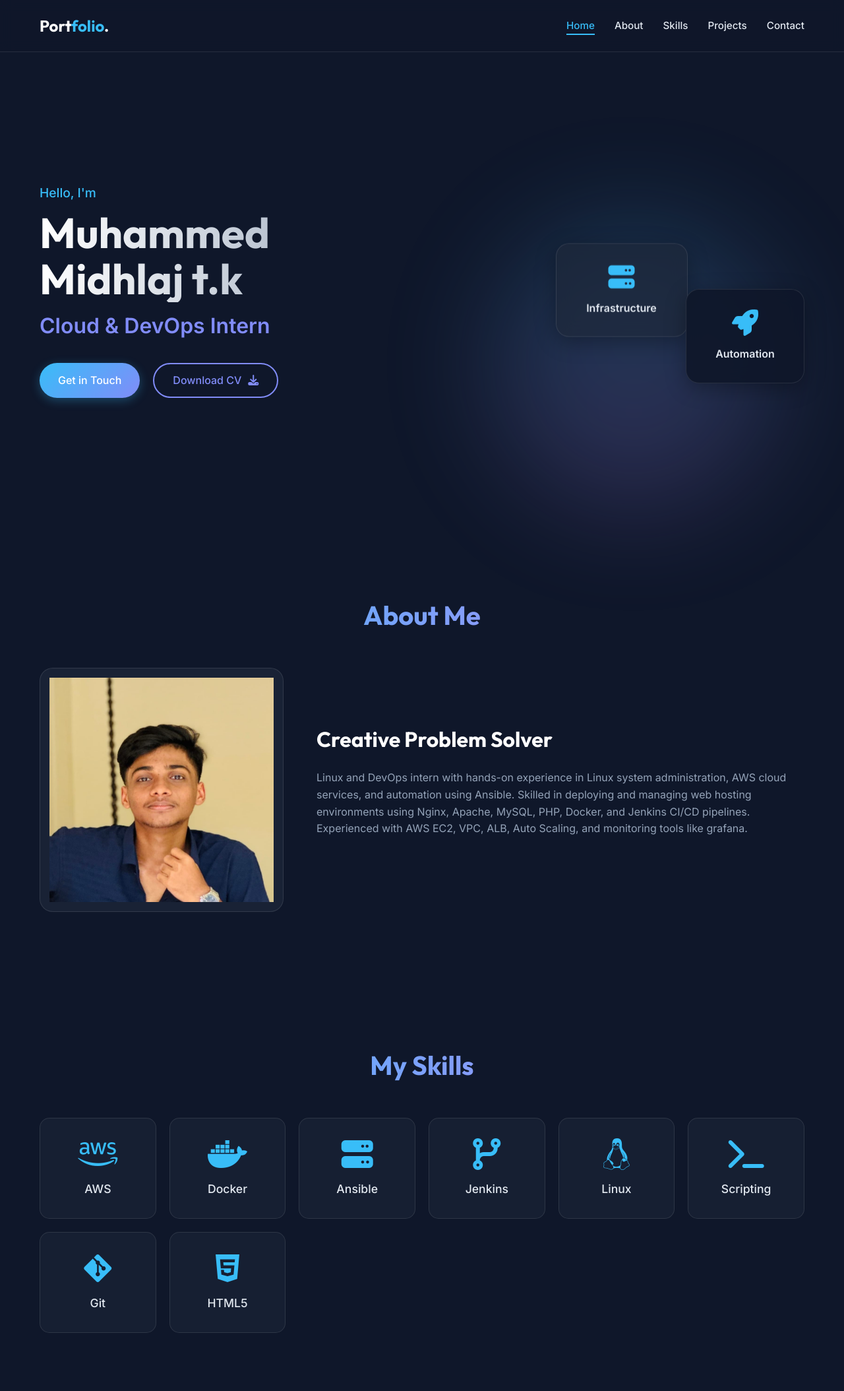
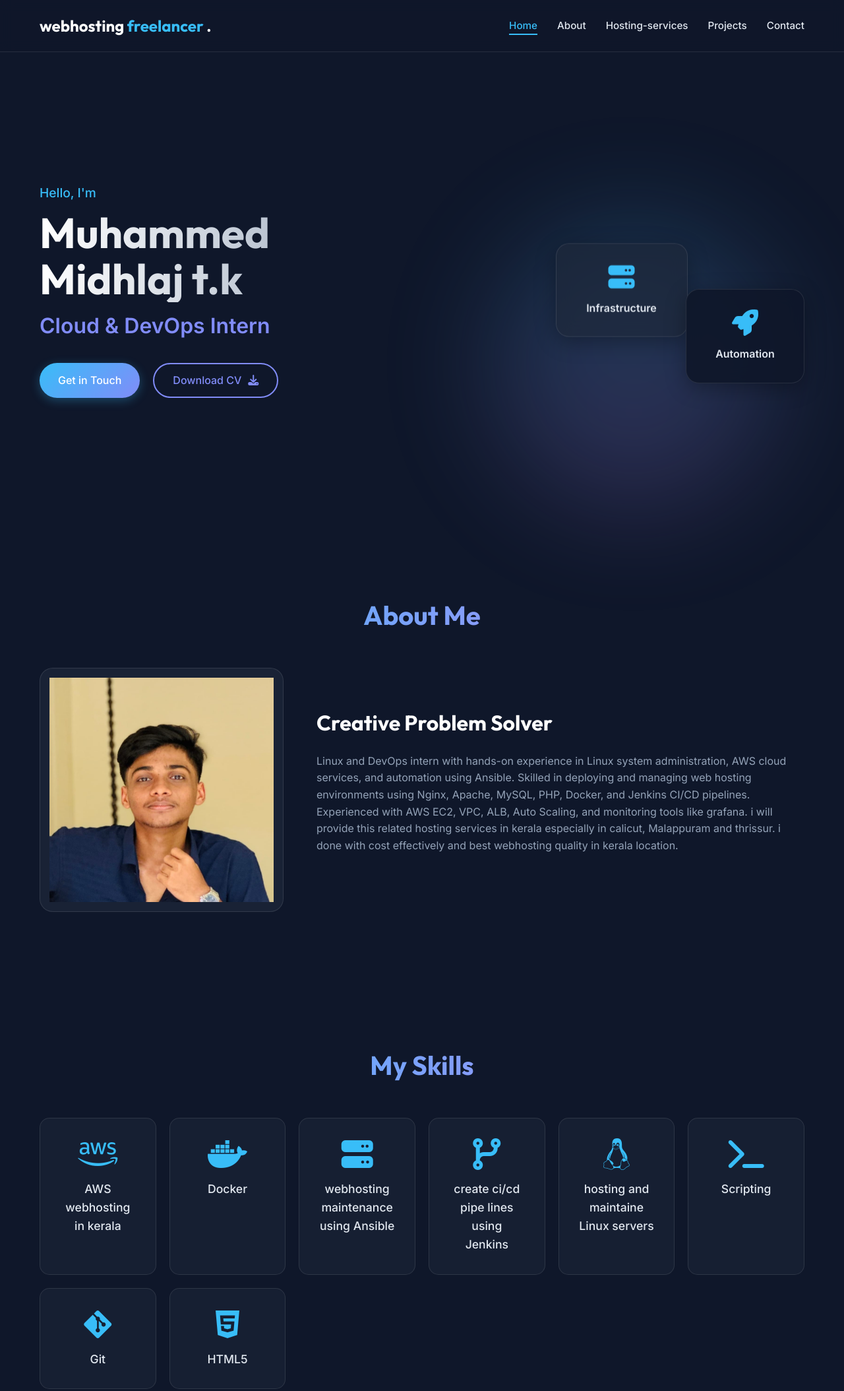
Before and after one commit to Midhlaj730/midhlaj-t.k, a plain HTML site: page index.html in a window 1280 px wide. Shown: the top 2108 px of the page at 66% size. Drawn offline with Linux system fonts and the light colour scheme.

Commit message:
Update index.html
Just for seo

```diff
--- a/index.html
+++ b/index.html
@@ -4,8 +4,8 @@
 <head>
     <meta charset="UTF-8">
     <meta name="viewport" content="width=device-width, initial-scale=1.0">
-    <title>Portfolio</title>
-    <meta name="description" content="Portfolio of a Creative Developer featuring projects and skills.">
+    <title>freelance Cloud & devops hosting service provider in Kerala </title>
+    <meta name="description" content="cloud&devops related webhosting services providing frelancer in kerala ">
     <link rel="preconnect" href="https://fonts.googleapis.com">
     <link rel="preconnect" href="https://fonts.gstatic.com" crossorigin>
     <link
@@ -22,11 +22,11 @@
 
     <nav class="navbar">
         <div class="container nav-content">
-            <a href="#home" class="logo">Port<span>folio</span>.</a>
+            <a href="#home" class="logo">webhosting <span>freelancer </span>.</a>
             <ul class="nav-links">
                 <li><a href="#home" class="active">Home</a></li>
                 <li><a href="#about">About</a></li>
-                <li><a href="#skills">Skills</a></li>
+                <li><a href="#Hosting-services">Hosting-services</a></li>
                 <li><a href="#projects">Projects</a></li>
                 <li><a href="#contact">Contact</a></li>
             </ul>
@@ -84,20 +84,20 @@
                         Nginx, Apache,
                         MySQL, PHP, Docker, and Jenkins CI/CD pipelines. Experienced with AWS EC2, VPC, ALB, Auto
                         Scaling, and
-                        monitoring tools like grafana.</p>
+                        monitoring tools like grafana. i will provide this related hosting services in kerala especially in calicut, Malappuram and thrissur. i done with cost effectively and best webhosting quality in kerala location.</p>
                 </div>
             </div>
         </div>
     </section>
 
-    <section id="skills" class="section">
+    <section id="Hosting-services" class="section">
         <div class="container">
             <h2 class="section-title">My Skills</h2>
             <div class="skills-grid">
                 <!-- Skill Items -->
                 <div class="skill-card">
                     <i class="fab fa-aws"></i>
-                    <h3>AWS</h3>
+                    <h3>AWS webhosting in kerala </h3>
                 </div>
                 <div class="skill-card">
                     <i class="fab fa-docker"></i>
@@ -105,15 +105,15 @@
                 </div>
                 <div class="skill-card">
                     <i class="fas fa-server"></i>
-                    <h3>Ansible</h3>
+                    <h3>webhosting maintenance using Ansible</h3>
                 </div>
                 <div class="skill-card">
                     <i class="fas fa-code-branch"></i>
-                    <h3>Jenkins</h3>
+                    <h3> create ci/cd pipe lines using Jenkins</h3>
                 </div>
                 <div class="skill-card">
                     <i class="fab fa-linux"></i>
-                    <h3>Linux</h3>
+                    <h3>hosting and maintaine Linux servers </h3>
                 </div>
                 <div class="skill-card">
                     <i class="fas fa-terminal"></i>
@@ -199,7 +199,7 @@
     <section id="contact" class="section">
         <div class="container">
             <h2 class="section-title">Get In Touch</h2>
-            <p class="section-subtitle">Have a project in mind or just want to say hi? I'd love to hear from you.</p>
+            <p class="section-subtitle">if you need any webhosting related solutions in kerala especially calicut,Malappuram and thrissur, just send a message in this number</p>
 
             <div class="contact-wrapper">
                 <div class="contact-info">
```
